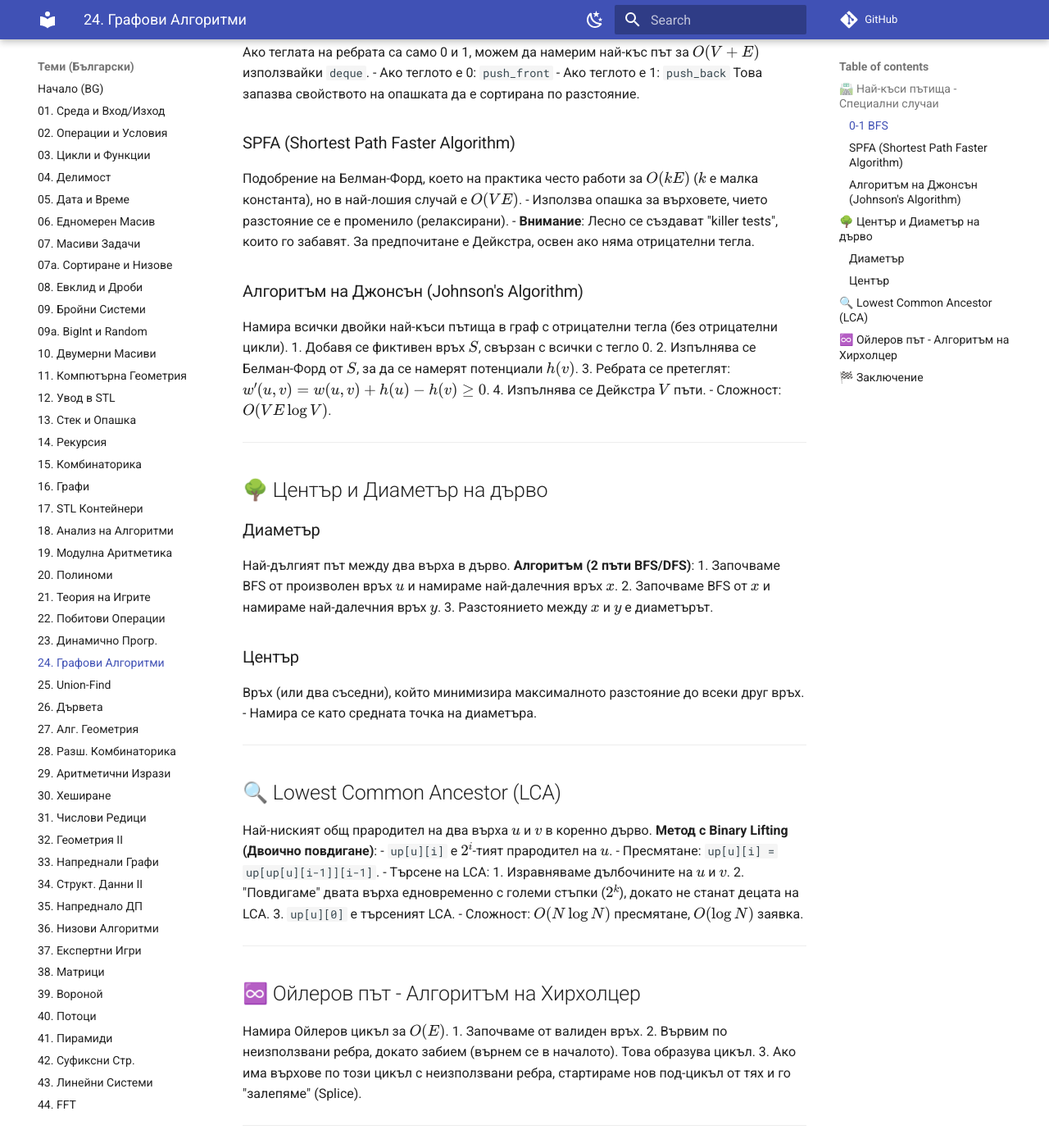
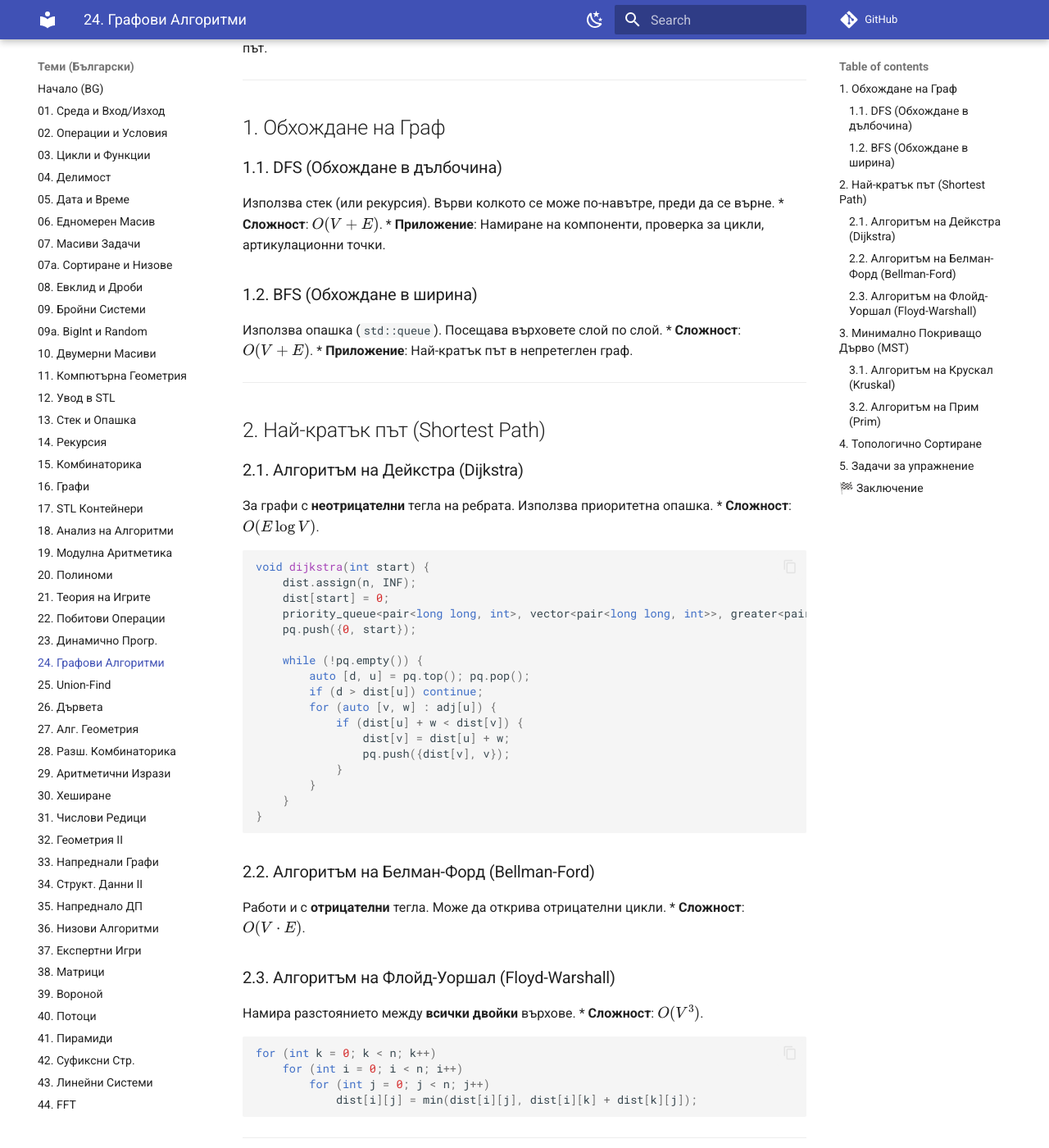
Before and after one commit to KadirYazadzhi/Informatics-Olympiad-Topics, an MkDocs documentation site: the page built from docs/BG/24.md, in a window 1280 px wide and 1400 px high, scrolled down 274 px. Shown: the whole window at 82% size. Built offline with MkDocs 1.6.1 and Material for MkDocs 9.7.7, drawn with Linux system fonts in a browser that asks for light colours; comment, search, counter and statistics services are not loaded; some of the changed text lies outside the part shown.

Commit message:
Expand BG/24.md: Dijkstra, Floyd-Warshall, MST, and Topological Sort

````diff
--- a/docs/BG/24.md
+++ b/docs/BG/24.md
@@ -1,66 +1,88 @@
-# 🌐 Алгоритми върху графи: Разширени методи
+# 🕸️ Алгоритми върху Графи: Основи и Оптимизации
 
-## 🛣️ Най-къси пътища - Специални случаи
-
-### 0-1 BFS
-Ако теглата на ребрата са само 0 и 1, можем да намерим най-къс път за $O(V+E)$ използвайки `deque`.
-- Ако теглото е 0: `push_front`
-- Ако теглото е 1: `push_back`
-Това запазва свойството на опашката да е сортирана по разстояние.
-
-### SPFA (Shortest Path Faster Algorithm)
-Подобрение на Белман-Форд, което на практика често работи за $O(kE)$ ($k$ е малка константа), но в най-лошия случай е $O(VE)$.
-- Използва опашка за върховете, чието разстояние се е променило (релаксирани).
-- **Внимание**: Лесно се създават "killer tests", които го забавят. За предпочитане е Дейкстра, освен ако няма отрицателни тегла.
-
-### Алгоритъм на Джонсън (Johnson's Algorithm)
-Намира всички двойки най-къси пътища в граф с отрицателни тегла (без отрицателни цикли).
-1. Добавя се фиктивен връх $S$, свързан с всички с тегло 0.
-2. Изпълнява се Белман-Форд от $S$, за да се намерят потенциали $h(v)$.
-3. Ребрата се претеглят: $w'(u, v) = w(u, v) + h(u) - h(v) \ge 0$.
-4. Изпълнява се Дейкстра $V$ пъти.
-- Сложност: $O(V E \log V)$.
+Графите са мощна структура за моделиране на връзки между обекти (градове, компютри, хора). Тук разглеждаме най-важните алгоритми за обхождане и намиране на най-кратък път.
 
 ---
 
-## 🌳 Център и Диаметър на дърво
+## 1. Обхождане на Граф
 
-### Диаметър
-Най-дългият път между два върха в дърво.
-**Алгоритъм (2 пъти BFS/DFS)**:
-1. Започваме BFS от произволен връх $u$ и намираме най-далечния връх $x$.
-2. Започваме BFS от $x$ и намираме най-далечния връх $y$.
-3. Разстоянието между $x$ и $y$ е диаметърът.
+### 1.1. DFS (Обхождане в дълбочина)
+Използва стек (или рекурсия). Върви колкото се може по-навътре, преди да се върне.
+*   **Сложност**: $O(V + E)$.
+*   **Приложение**: Намиране на компоненти, проверка за цикли, артикулационни точки.
 
-### Център
-Връх (или два съседни), който минимизира максималното разстояние до всеки друг връх.
-- Намира се като средната точка на диаметъра.
+### 1.2. BFS (Обхождане в ширина)
+Използва опашка (`std::queue`). Посещава върховете слой по слой.
+*   **Сложност**: $O(V + E)$.
+*   **Приложение**: Най-кратък път в непретеглен граф.
 
 ---
 
-## 🔍 Lowest Common Ancestor (LCA)
+## 2. Най-кратък път (Shortest Path)
 
-Най-ниският общ прародител на два върха $u$ и $v$ в коренно дърво.
-**Метод с Binary Lifting (Двоично повдигане)**:
-- `up[u][i]` е $2^i$-тият прародител на $u$.
-- Пресмятане: `up[u][i] = up[up[u][i-1]][i-1]`.
-- Търсене на LCA:
-  1. Изравняваме дълбочините на $u$ и $v$.
-  2. "Повдигаме" двата върха едновременно с големи стъпки ($2^k$), докато не станат децата на LCA.
-  3. `up[u][0]` е търсеният LCA.
-- Сложност: $O(N \log N)$ пресмятане, $O(\log N)$ заявка.
+### 2.1. Алгоритъм на Дейкстра (Dijkstra)
+За графи с **неотрицателни** тегла на ребрата. Използва приоритетна опашка.
+*   **Сложност**: $O(E \log V)$.
+
+```cpp
+void dijkstra(int start) {
+    dist.assign(n, INF);
+    dist[start] = 0;
+    priority_queue<pair<long long, int>, vector<pair<long long, int>>, greater<pair<long long, int>>> pq;
+    pq.push({0, start});
+
+    while (!pq.empty()) {
+        auto [d, u] = pq.top(); pq.pop();
+        if (d > dist[u]) continue;
+        for (auto [v, w] : adj[u]) {
+            if (dist[u] + w < dist[v]) {
+                dist[v] = dist[u] + w;
+                pq.push({dist[v], v});
+            }
+        }
+    }
+}
+```
+
+### 2.2. Алгоритъм на Белман-Форд (Bellman-Ford)
+Работи и с **отрицателни** тегла. Може да открива отрицателни цикли.
+*   **Сложност**: $O(V \cdot E)$.
+
+### 2.3. Алгоритъм на Флойд-Уоршал (Floyd-Warshall)
+Намира разстоянието между **всички двойки** върхове.
+*   **Сложност**: $O(V^3)$.
+
+```cpp
+for (int k = 0; k < n; k++)
+    for (int i = 0; i < n; i++)
+        for (int j = 0; j < n; j++)
+            dist[i][j] = min(dist[i][j], dist[i][k] + dist[k][j]);
+```
 
 ---
 
-## ♾️ Ойлеров път - Алгоритъм на Хирхолцер
+## 3. Минимално Покриващо Дърво (MST)
 
-Намира Ойлеров цикъл за $O(E)$.
-1. Започваме от валиден връх.
-2. Вървим по неизползвани ребра, докато забием (върнем се в началото). Това образува цикъл.
-3. Ако има върхове по този цикъл с неизползвани ребра, стартираме нов под-цикъл от тях и го "залепяме" (Splice).
+### 3.1. Алгоритъм на Крускал (Kruskal)
+Сортира ребрата по тегло и ги добавя едно по едно, ако не образуват цикъл (използва DSU).
+*   **Сложност**: $O(E \log E)$.
+
+### 3.2. Алгоритъм на Прим (Prim)
+Започва от един връх и добавя най-евтиното ребро, свързващо дървото с нов връх.
+*   **Сложност**: $O(E \log V)$ с приоритетна опашка.
 
 ---
 
+## 4. Топологично Сортиране
+Подреждане на върховете на DAG така, че ако има ребро $u \to v$, $u$ е преди $v$. Използва се DFS или Алгоритъм на Кан (Kahn).
+
+---
+
+## 5. Задачи за упражнение
+1.  **CSES Shortest Routes I & II**: Dijkstra и Floyd-Warshall.
+2.  **CSES Road Reparation**: MST.
+3.  **Codeforces 20C**: Dijkstra с възстановяване на пътя.
+4.  **UVa 558**: Wormholes (Bellman-Ford).
+
 ## 🏁 Заключение
-
-Графите са необятна тема. Binary Lifting е техника, която се използва не само за LCA, но и за всякакви заявки по пътя в дърво (минимум, сума). 0-1 BFS е много чест трик в Grid-базирани задачи.
+Графовите алгоритми са основата на много състезателни задачи. Изборът на правилен алгоритъм зависи от типа на графа (насочен/ненасочен), теглата (положителни/отрицателни) и броя върхове.
````
